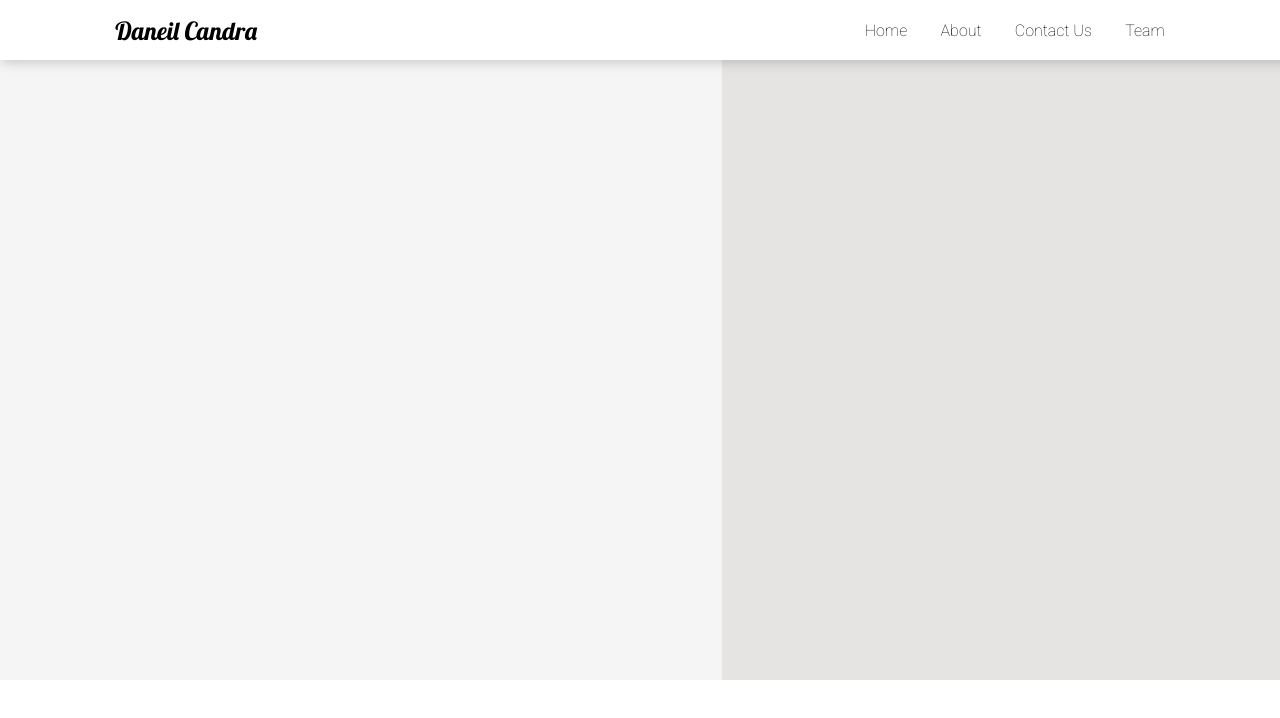
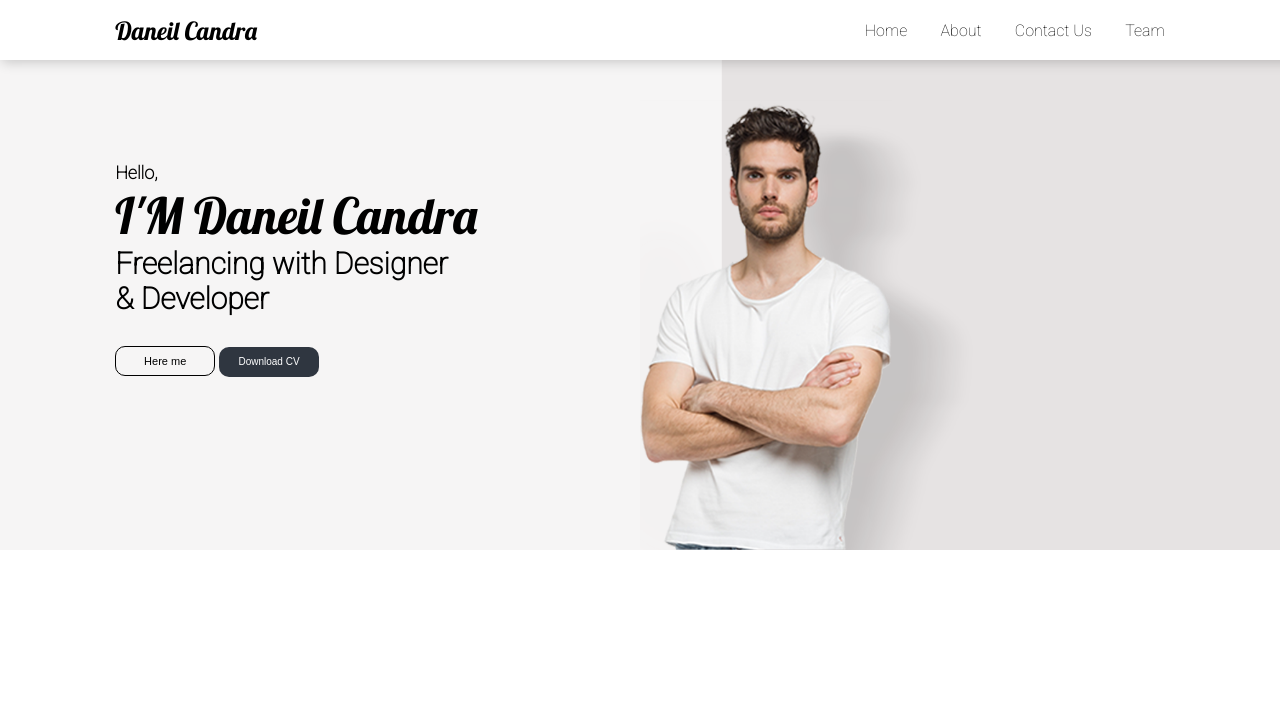
Before and after one commit to sulthanwahyu/portofolio, a plain HTML site: page index.html in a window 1280 px wide. Shown: the top 718 px of the page. Drawn offline with Linux system fonts and the light colour scheme.

Commit message:
image hero

```diff
--- a/css/style.css
+++ b/css/style.css
@@ -5,7 +5,7 @@ body{
 }
 .container{
     width: 100%;
-    height: 680px;
+    height: 550px;
     background-image: url("../img/bg.png");
     background-size: cover;
 
@@ -42,3 +42,54 @@ body{
 .nav-link a:hover{
     color: #dfe6e9;
 }
+
+.text-hero{
+    position: absolute;
+    left: 9%;
+    top: 130px;
+    line-height: 0px;
+}
+
+.text-hero p:first-child{
+    font-size: 18px;
+    font-weight: bold;
+    line-height: 50px;
+}
+
+.text-hero p:nth-child(2){
+    font-family: 'Lobster',cursive;
+    font-size: 50px;
+    margin: 0;
+}
+
+.text-hero p:nth-child(3){
+    font-size: 30px;
+    font-weight: bold;
+    line-height: normal;
+}
+
+.btn-here{
+    width: 100px;
+    height: 30px;
+    background-color: transparent;
+    border-radius: 10px;
+    border: 1px solid black;
+    font-size: 11px;
+}
+
+.btn-Download{
+    width: 100px;
+    height: 30px;
+    border-radius: 10px;
+    background-color: #2f3640;
+    font-size: 10px;
+    color: white;
+    border: none;
+}
+
+.model{
+    position: absolute;
+    left: 50%;
+    top: 100px;
+    height: 450px;
+}
--- a/index.html
+++ b/index.html
@@ -30,5 +30,17 @@
         </div>
     </div>
     </div>
+
+    <!-- hero image -->
+    <div class="text-hero">
+        <p>Hello,</p>
+        <p>I'M Daneil Candra</p>
+        <p>Freelancing with Designer <br> & Developer</p>
+
+        <button class="btn-here">Here me</button>
+        <button class="btn-Download">Download CV</button>
+    </div>
+
+    <img src="img/model.png" alt="" class="model">
 </body>
 </html>
```
